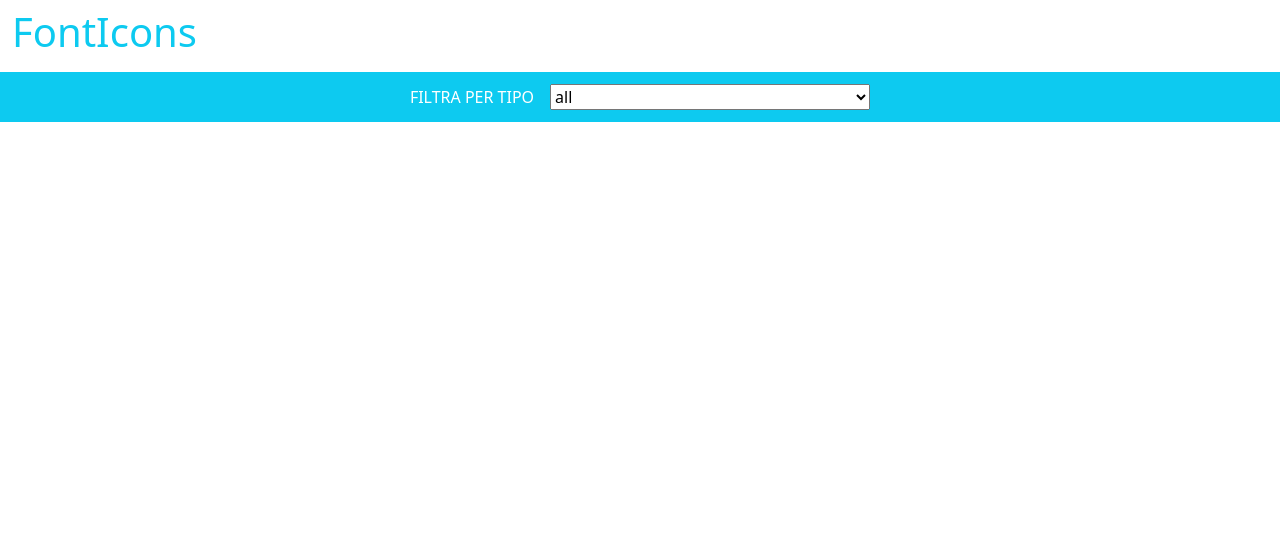
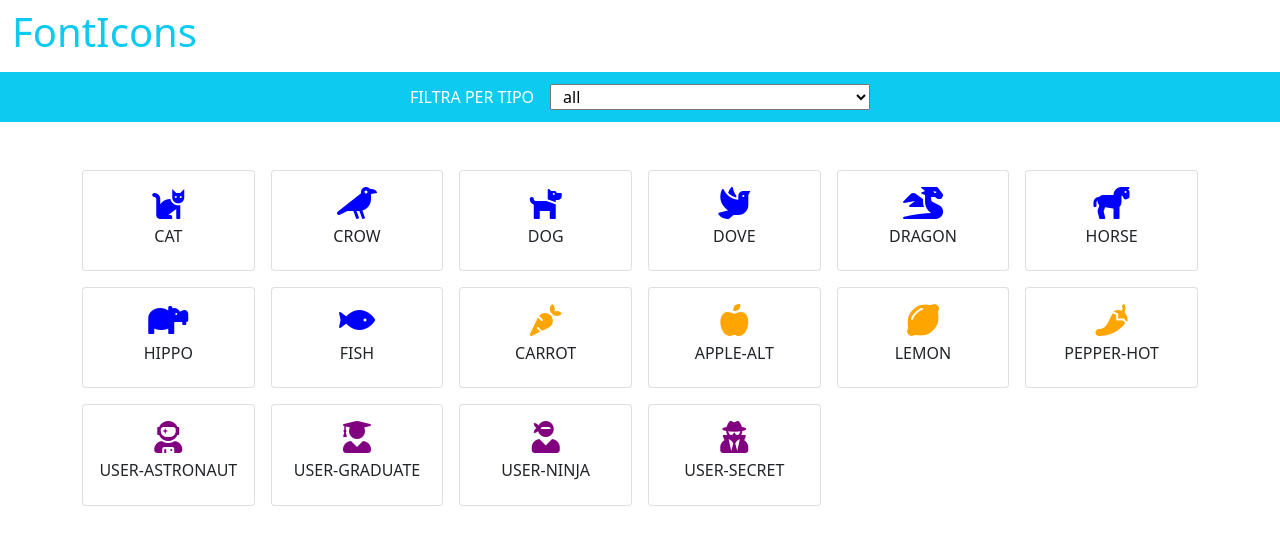
Before and after one commit to duranteelena00/js-es6-icons, a plain HTML site: page index.html in a window 1280 px wide. Drawn offline with nearby package versions, Linux system fonts and the light colour scheme.

Commit message:
correggo l'errore (stampo tutte le carte senza aspettare il cambio dell'opzione)

```diff
--- a/index.html
+++ b/index.html
@@ -23,7 +23,7 @@
       </nav>
       <section class="d-flex bg-info justify-content-center" id="research-bar">
         <span class="text-white me-2">FILTRA PER TIPO</span>
-        <select name="" id="select" class="ms-2 w-25 align-self-center">
+        <select name="" id="select" class="ms-2 w-25 px-2 align-self-center">
           <option selected value="all">all</option>
           <option value="animal">animal</option>
           <option value="vegetable">vegetable</option>
--- a/script.js
+++ b/script.js
@@ -138,12 +138,13 @@ function printElementsTemplate(arr, placeholder) {
   placeholder.innerHTML = Template;
 }
 
+printElementsTemplate(icons, display);
+
 //Filter all the cards
 selectField.addEventListener("change", function () {
   const userSelection = selectField.value;
   if (userSelection === "all") {
     //Print all the cards
-    //! error: doesn't print all the cards when selected "all"
     printElementsTemplate(icons, display);
     return;
   }
```
